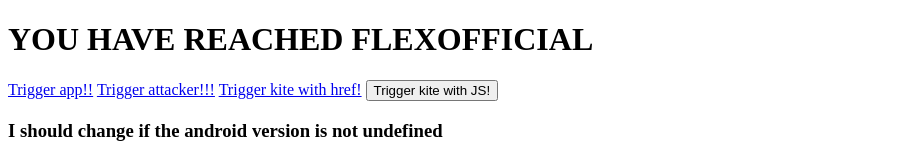
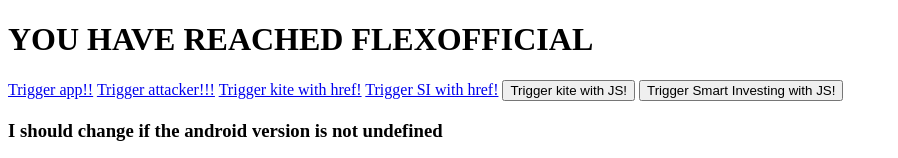
Before and after one commit to indrajit-roy/app-links-test, a website: page public/html/index.html in a window 1280 px wide. Shown: the top 158 px of the page, without its empty margins (0-898 px from the left). Drawn offline with Linux system fonts and the light colour scheme.

Commit message:
ft: added SI to home

```diff
--- a/public/html/index.html
+++ b/public/html/index.html
@@ -11,7 +11,9 @@
     <a href="https://www.flexofficial.in/redirect">Trigger app!!</a>
     <a href="android://attacker">Trigger attacker!!!</a>
     <a href="kite://handshake">Trigger kite with href!</a>
+    <a href="scgateway://gatewaydemo">Trigger SI with href!</a>
     <button id="k_btn" onclick="triggerKite()">Trigger kite with JS!</button>
+    <button id="k_btn" onclick="triggerSI()">Trigger Smart Investing with JS!</button>
     <h3 id="v_h3">I should change if the android version is not undefined</h3>
     <button id="v_btn" onclick="setAndroidVersion()">Get Android Version</button>
     <button id="c_btn" onclick="myclose()">Close</button>
@@ -38,6 +40,10 @@
         window.location.href = `kite://handshake`;
     }
 
+    function triggerSI() {
+        window.location.href = `scgateway://gatewaydemo`;
+    }
+
     function myclose() {
         console.log("you have clicked close");
         window.close();
```
